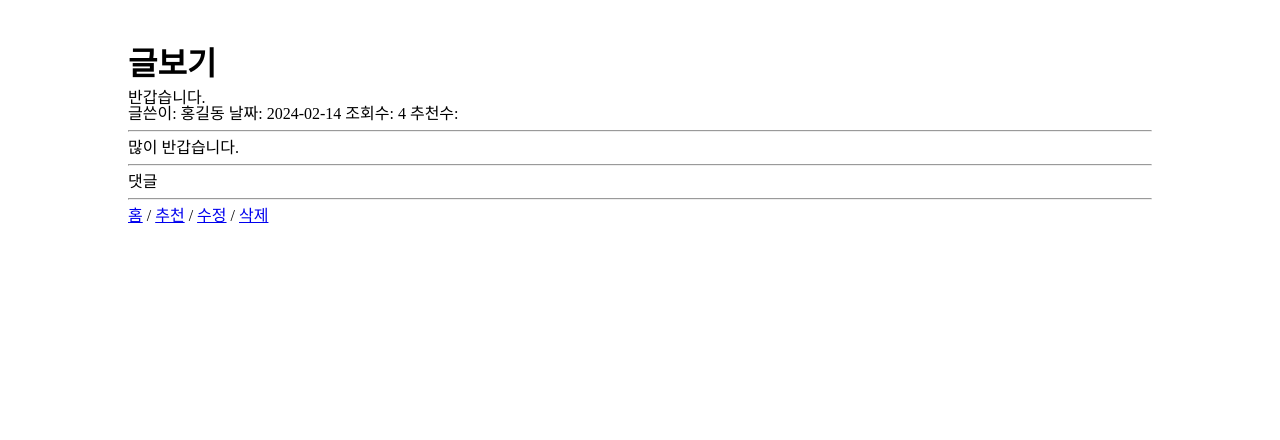
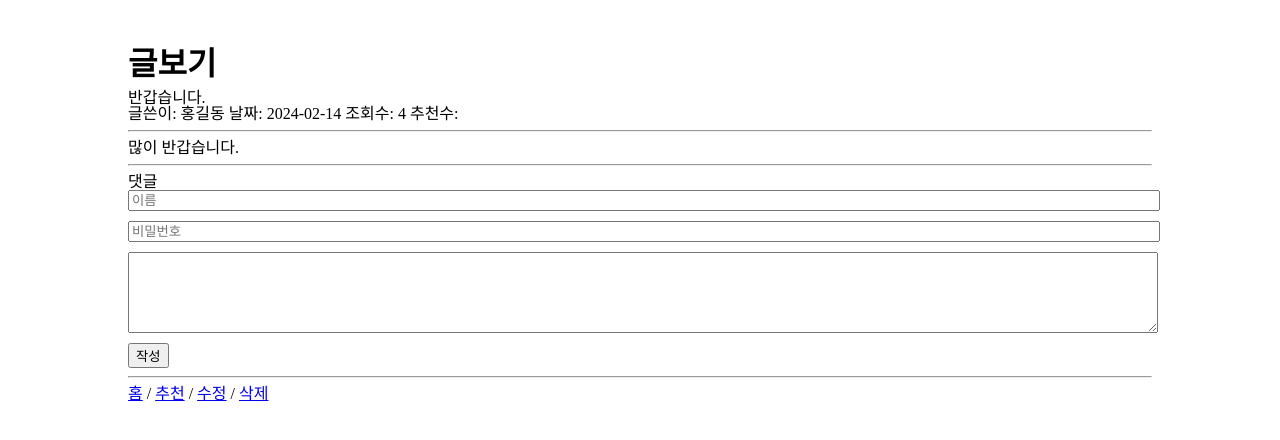
Before and after one commit to alikerock/advbbs, a PHP site: page /page/board/read.php?idx=1 in a window 1280 px wide. Shown: the top 440 px of the page. Run offline with PHP 8.4, Linux system fonts and the light colour scheme; data comes from the database, SQL or seed files in the repository; tables that the repository leaves empty or names only in its code hold one stand-in row (values such as "Sample post").

Commit message:
reply_ok create

```diff
--- a/css/bbs.css
+++ b/css/bbs.css
@@ -66,3 +66,13 @@
   top: 30%;
   transform:translate(-50%,-50%);
 }
+.reply{
+  background: #ccc;
+  margin-bottom: 10px;
+}
+.reply_form input,
+.reply_form textarea{
+  width: 100%;
+  display: block;
+  margin-bottom: 10px;
+}
--- a/page/board/read.php
+++ b/page/board/read.php
@@ -33,6 +33,57 @@
     <div class="content"><?= nl2br($resultArr['content']);?></div>
     <hr>
     <h2>댓글</h2>
+    <?php
+
+    $reply_sql = "SELECT * FROM reply WHERE b_idx = {$bno} order by idx desc";
+    $reply_result = $mysqli->query($reply_sql);
+    while($reply_row = mysqli_fetch_assoc($reply_result)){
+    ?>
+    <div class="reply">
+      <h3><?= $reply_row['name']?></h3>
+      <div class="content">
+      <?= nl2br($reply_row['content']);?>
+      </div>
+      <div class="btns">
+        <button class="edit">수정</button>
+        <button class="del">삭제</button>
+      </div>
+      <dialog class="edit_dialog">
+        <!-- 댓글 수정 폼 -->
+        <form action="reply_modify_ok.php" method="POST">
+          <input type="hidden" name="board_no" value="<?= $bno; ?>">
+          <input type="hidden" name="reply_no" value="<?= $reply_row['idx']; ?>">
+          <input type="password" name="pw" placeholder="비밀번호">
+          <textarea name="content" cols="20" rows="5"><?= $reply_row['content'];?></textarea>
+          <button>수정</button>
+          <button type="button">취소</button>
+        </form>
+      </dialog>
+      <dialog class="del_dialog">
+        <!-- 댓글 삭제 폼 -->
+        <form action="reply_delete_ok.php" method="POST">
+          <input type="hidden" name="board_no" value="<?= $bno; ?>">
+          <input type="hidden" name="reply_no" value="<?= $reply_row['idx']; ?>">
+          <input type="password" name="pw" placeholder="비밀번호">
+
+          <button>삭제</button>
+          <button type="button">취소</button>
+        </form>
+      </dialog>
+    </div><!--// reply -->
+    <?php } ?>
+
+    <!-- 댓글 입력 폼 -->
+    <div class="reply_form">
+      <form action="reply_ok.php" method="POST">
+        <input type="hidden" name="idx" value="<?= $bno;?>">
+        <input type="text" name="name" placeholder="이름">
+        <input type="password" name="password" placeholder="비밀번호">
+        <textarea name="content" cols="20" rows="5"></textarea>
+        <button>작성</button>
+      </form>
+    </div>
+
     <hr>
     <p>
       <a href="../../index.php">홈</a> /
@@ -41,5 +92,6 @@
       <a href="delete.php?idx=<?= $bno;?>">삭제</a>
     </p>
   </div>
+
 </body>
 </html>
```
Also changed, not shown: page/board/reply_ok.php (added, +21 -0 lines).
